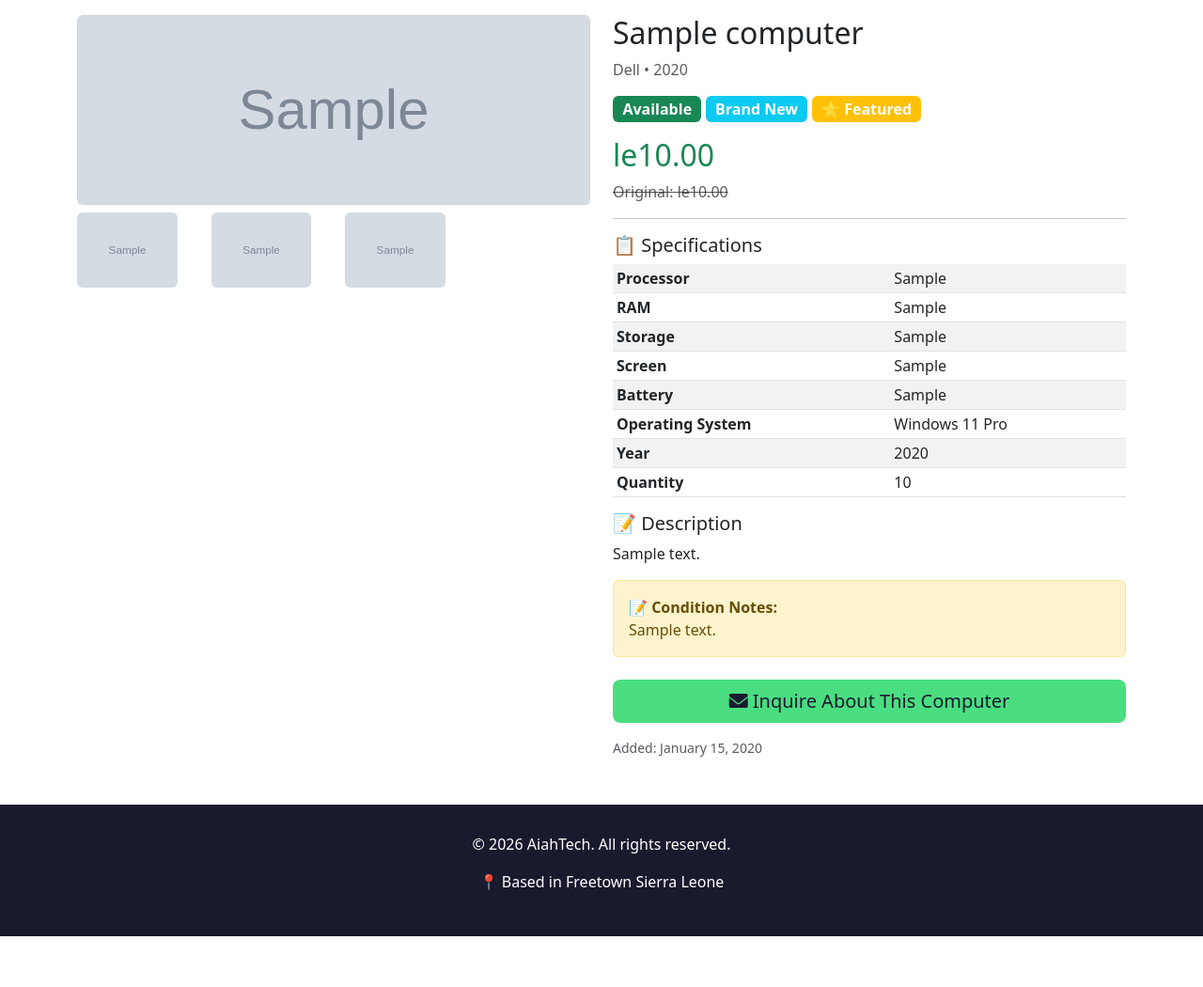
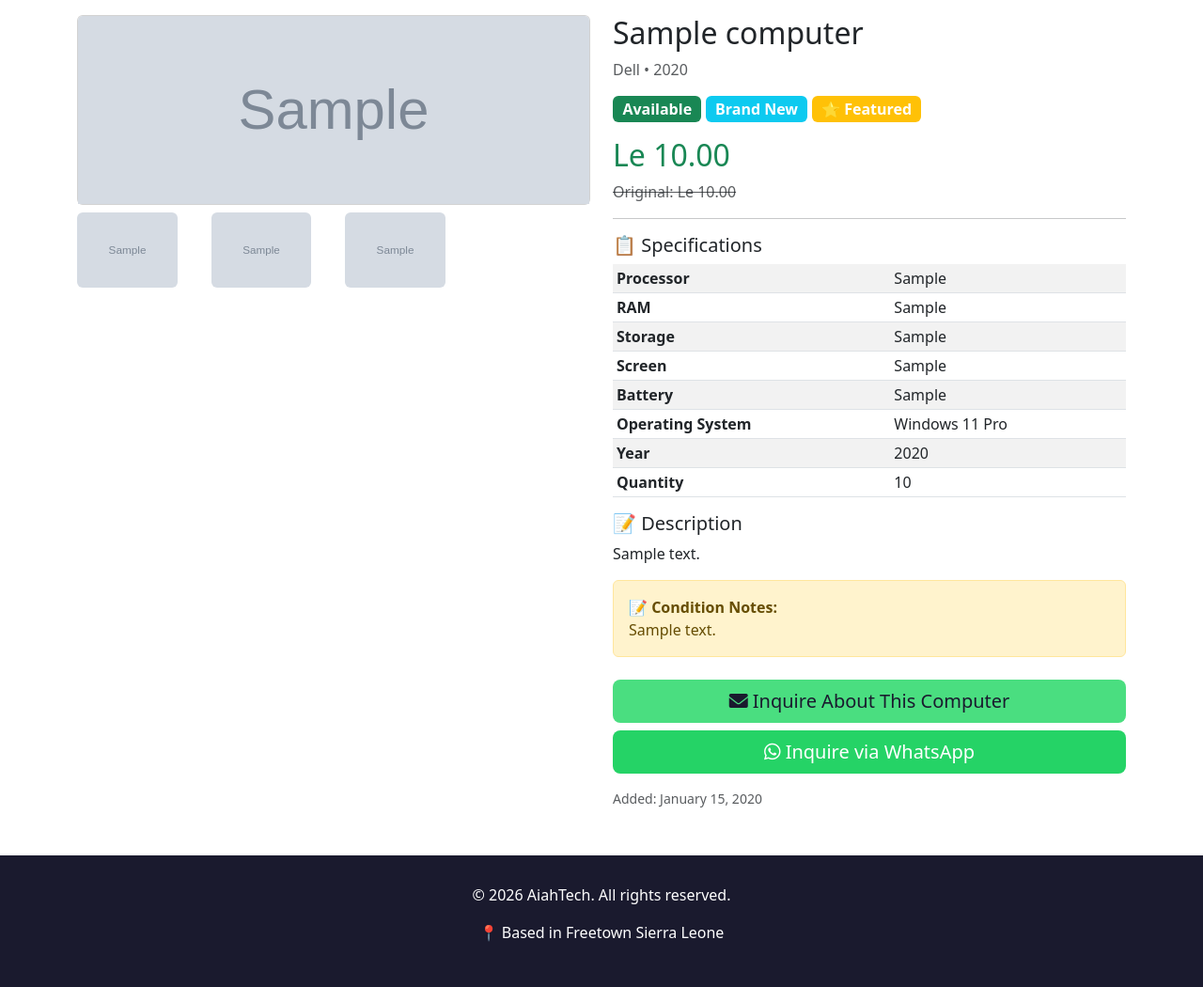
Before and after one commit to Jay-Tec321/AiahTech-website, a Django app: page /computers/1/ in a window 1280 px wide. Shown: the part 118-1168 px from the top of the page at 94% size. Before the commit the page ends 1114 px from the top, so only its background shows below. Run offline with Django 4.2, Linux system fonts and the light colour scheme; tables that the repository leaves empty hold one stand-in row (values such as "Sample post"); grey boxes marked "Sample" are stand-in pictures.

Commit message:
Added lightbox image viewer and WhatsApp button

```diff
--- a/templates/core/computer_detail.html
+++ b/templates/core/computer_detail.html
@@ -46,7 +46,35 @@
         border-radius: 10px;
         box-shadow: 0 0 50px rgba(0,0,0,0.5);
     }
+
+    .btn-whatsapp {
+        background: #25D366;
+        color: white;
+        border: none;
+        transition: all 0.3s ease;
+    }
+
+    .btn-whatsapp:hover {
+        background: #1da851;
+        color: white;
+        transform: translateY(-2px);
+        box-shadow: 0 4px 20px rgba(37, 211, 102, 0.4);
+    }
+
+    .btn-inquire {
+        background: #4ade80;
+        color: #1a1a2e;
+        border: none;
+        transition: all 0.3s ease;
+    }
+
+    .btn-inquire:hover {
+        background: #22c55e;
+        color: #1a1a2e;
+        transform: translateY(-2px);
+    }
 </style>
+
 <div class="container">
     <nav aria-label="breadcrumb">
         <ol class="breadcrumb">
@@ -96,9 +124,9 @@
                 {% endif %}
             </div>
 
-            <h2 class="text-success">le{{ computer.price }}</h2>
+            <h2 class="text-success">Le {{ computer.price }}</h2>
             {% if computer.original_price %}
-            <p class="text-muted"><del>Original: le{{ computer.original_price }}</del></p>
+            <p class="text-muted"><del>Original: Le {{ computer.original_price }}</del></p>
             {% endif %}
 
             <hr>
@@ -151,11 +179,20 @@
             </ul>
             {% endif %}
 
+            <!-- ===== INQUIRY BUTTONS ===== -->
             {% if computer.status == 'available' %}
             <div class="mt-4">
-                <button class="btn btn-inquire btn-lg w-100" data-bs-toggle="modal" data-bs-target="#inquireModal">
+                <!-- Email Inquiry Button -->
+                <button class="btn btn-inquire btn-lg w-100 mb-2" data-bs-toggle="modal" data-bs-target="#inquireModal">
                     <i class="fas fa-envelope"></i> Inquire About This Computer
                 </button>
+
+                <!-- WhatsApp Inquiry Button -->
+                <a href="https://wa.me/23279174763?text=Hello%20AiahTech%2C%20I%20am%20interested%20in%20{{ computer.title }}%20which%20is%20priced%20at%20Le%20{{ computer.price }}.%20Please%20tell%20me%20more%20about%20it."
+                   target="_blank"
+                   class="btn btn-whatsapp btn-lg w-100">
+                    <i class="fab fa-whatsapp"></i> Inquire via WhatsApp
+                </a>
             </div>
             {% else %}
             <div class="alert alert-danger mt-3">
@@ -169,6 +206,7 @@
         </div>
     </div>
 
+    <!-- Similar Computers -->
     {% if similar %}
     <h3 class="mt-5">🔄 Similar Computers</h3>
     <div class="row">
@@ -180,7 +218,7 @@
                 {% endif %}
                 <div class="card-body">
                     <h6 class="card-title">{{ comp.title|truncatechars:20 }}</h6>
-                    <p class="fw-bold text-success">le{{ comp.price }}</p>
+                    <p class="fw-bold text-success">Le {{ comp.price }}</p>
                     <a href="{% url 'computer_detail' comp.id %}" class="btn btn-sm btn-outline-primary w-100">View</a>
                 </div>
             </div>
@@ -231,4 +269,40 @@
         </div>
     </div>
 </div>
+
+<!-- Lightbox Modal -->
+<div id="lightboxModal" class="lightbox-modal" onclick="closeLightbox()">
+    <span class="close-lightbox" onclick="closeLightbox()">&times;</span>
+    <img id="lightboxImage" src="" alt="Zoomed Image">
+</div>
+
+<script>
+    // Open Lightbox
+    function openLightbox(imageSrc) {
+        document.getElementById('lightboxModal').style.display = 'block';
+        document.getElementById('lightboxImage').src = imageSrc;
+        document.body.style.overflow = 'hidden';
+    }
+
+    // Close Lightbox
+    function closeLightbox() {
+        document.getElementById('lightboxModal').style.display = 'none';
+        document.body.style.overflow = 'auto';
+    }
+
+    // Close with Escape key
+    document.addEventListener('keydown', function(e) {
+        if (e.key === 'Escape') {
+            closeLightbox();
+        }
+    });
+
+    // Image click handlers
+    document.querySelectorAll('.card-img-top, .img-fluid.rounded').forEach(function(img) {
+        img.addEventListener('click', function() {
+            openLightbox(this.src);
+        });
+    });
+</script>
+
 {% endblock %}
--- a/templates/core/computers.html
+++ b/templates/core/computers.html
@@ -69,7 +69,7 @@
                     <h6 class="card-title">{{ computer.title }}</h6>
                     <p class="text-muted small">{{ computer.brand|title }} • {{ computer.year }}</p>
                     <p class="card-text">
-                        <span class="fw-bold text-success">${{ computer.price }}</span>
+                        <span class="fw-bold text-success">le {{ computer.price }}</span>
                     </p>
                     <p class="card-text small">
                         <i class="fas fa-microchip"></i> {{ computer.processor|truncatechars:30 }}<br>
```
